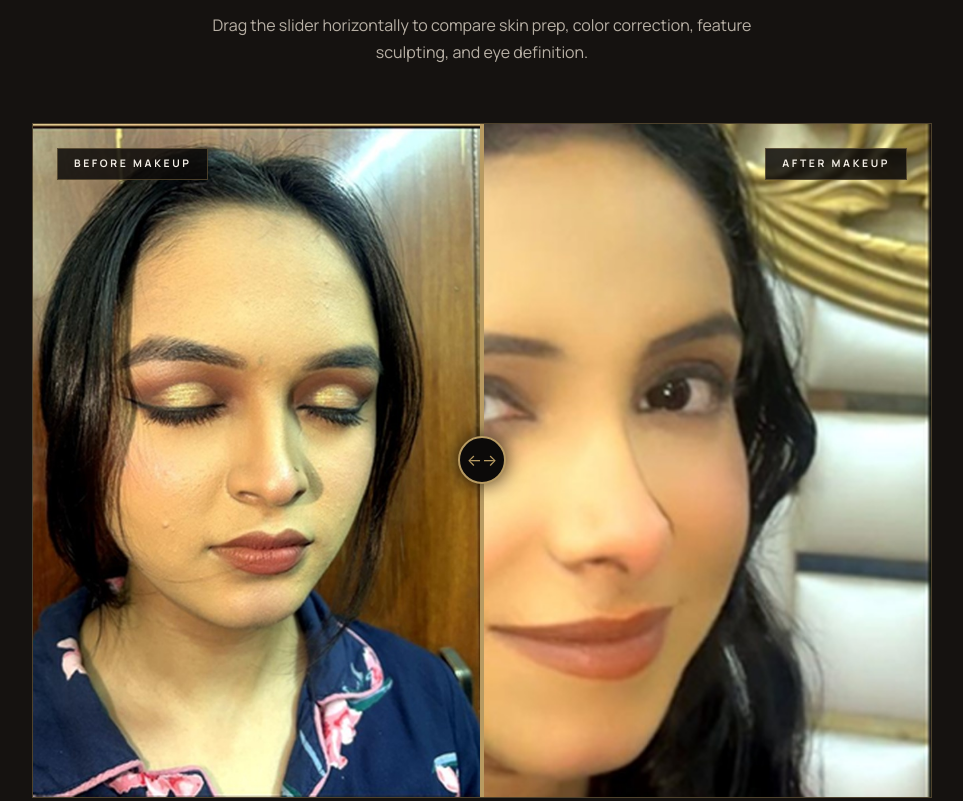
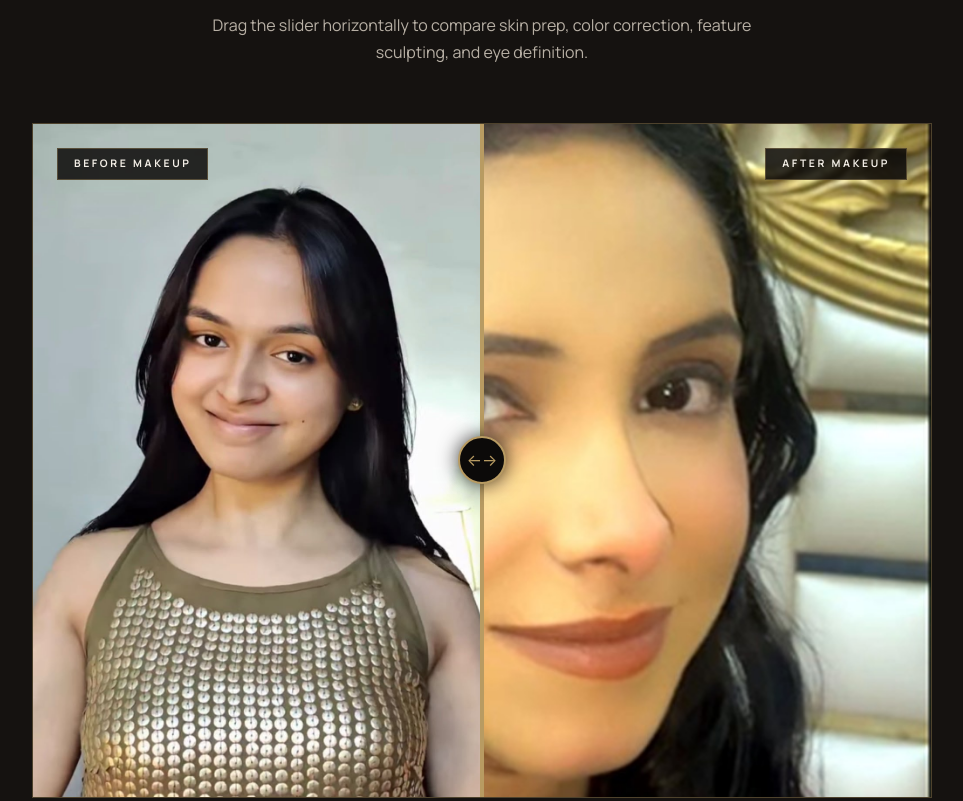
Before and after one commit to theuttkarsh2503/Ishuu_Tiwari_Portfolio, a plain HTML site: page index.html in a window 1280 px wide. Shown: the part 4240-5041 px from the top of the page, without its empty margins (158-1121 px from the left). Drawn offline with nearby package versions, Linux system fonts and the light colour scheme.

Commit message:
Use new before makeup image

```diff
--- a/index.html
+++ b/index.html
@@ -322,7 +322,7 @@
 
           <!-- Before Image Layer (Width controlled by JS slider) -->
           <div class="ba-image ba-before">
-            <img src="assets/images/transformation/transformation_before.jpg" alt="Before Makeup Prep">
+            <img src="Before.png" alt="Before Makeup Prep">
             <span class="ba-badge ba-badge-before">BEFORE MAKEUP</span>
           </div>
 
```
